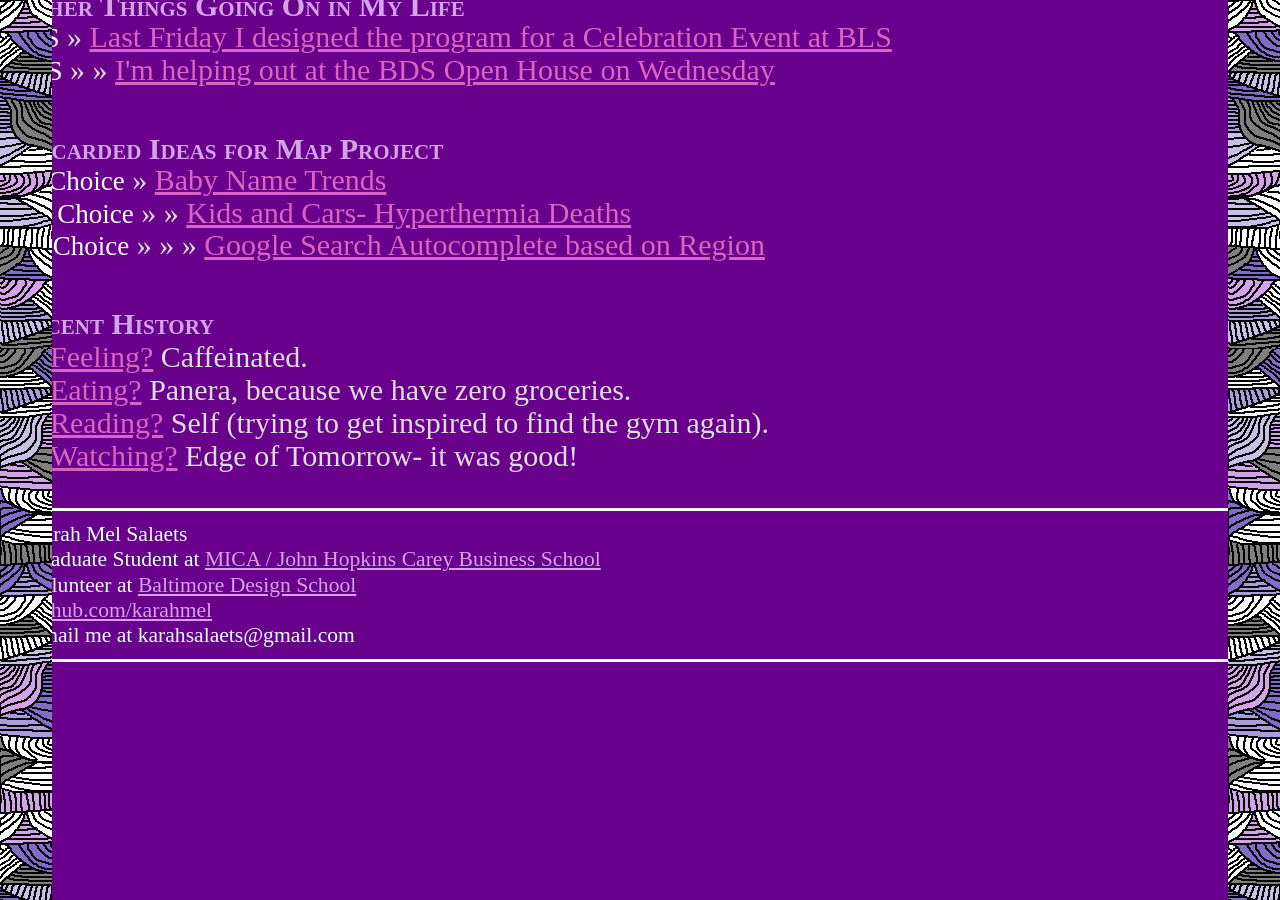
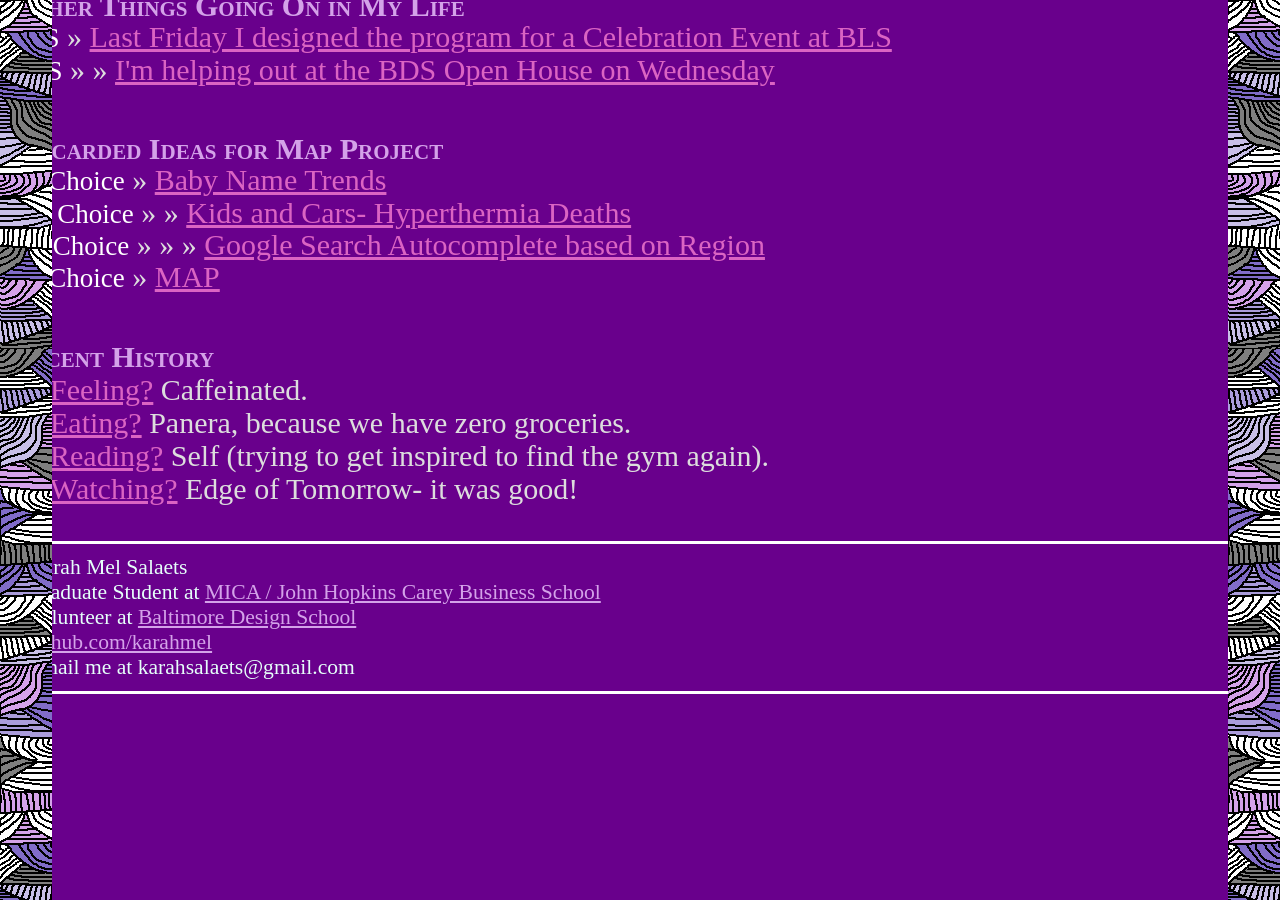
Before and after one commit to Karahmel/Blog, a Jekyll site: the page built from index.html, in a window 1280 px wide and 900 px high, scrolled down 463 px. Built offline with Jekyll 4.4.1, drawn with Linux system fonts in a browser that asks for light colours; Markdown is read by kramdown in place of the engine named in the settings.

Commit message:
Update index.html

```diff
--- a/index.html
+++ b/index.html
@@ -55,6 +55,7 @@ title: Karah's Blog
     <li><span>1st Choice</span> &raquo; <a href="http://www.babynamewizard.com">Baby Name Trends</a></li>
     <li><span>2nd Choice</span> &raquo; &raquo; <a href="http://www.ggweather.com/heat/">Kids and Cars- Hyperthermia Deaths</a></li>
     <li><span>3rd Choice</span> &raquo; &raquo; &raquo; <a href="http://www.verysmallarray.com/?p=1056">Google Search Autocomplete based on Region</a></li>
+    <li><span>1st Choice</span> &raquo; <a href="http://www.git">MAP</a></li>
   </ul>
 
   <h2>Recent History</h2>
```
